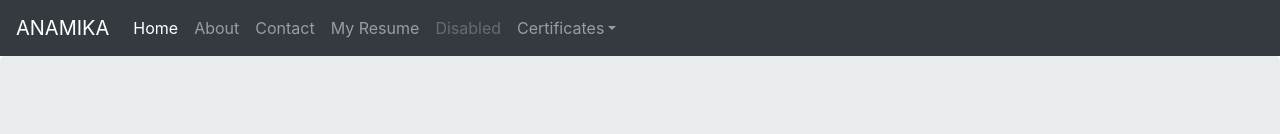
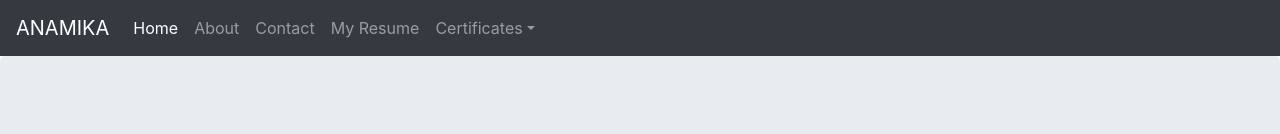
Before and after one commit to Anamikachourasia/Personal-Portfolio, a plain HTML site: page index.htm in a window 1280 px wide. Shown: the top 134 px of the page. Drawn offline with nearby package versions, Linux system fonts and the light colour scheme.

Commit message:
Update index.htm

```diff
--- a/index.htm
+++ b/index.htm
@@ -135,9 +135,9 @@
         <a class="nav-link" href="EE001.pdf">My Resume</a>
       </li>
 
-      <li class="nav-item">
-        <a class="nav-link disabled" href="#" tabindex="-1" aria-disabled="true">Disabled</a>
-      </li>
+    <!--   //<li class="nav-item">
+       <a class="nav-link disabled" href="#" tabindex="-1" aria-disabled="true">Disabled</a>
+     </li> -->
       <li class="nav-item dropdown">
         <a class="nav-link dropdown-toggle" href="#" id="dropdown01" data-toggle="dropdown" aria-haspopup="true" aria-expanded="false">Certificates</a>
         <div class="dropdown-menu" aria-labelledby="dropdown01">
```
